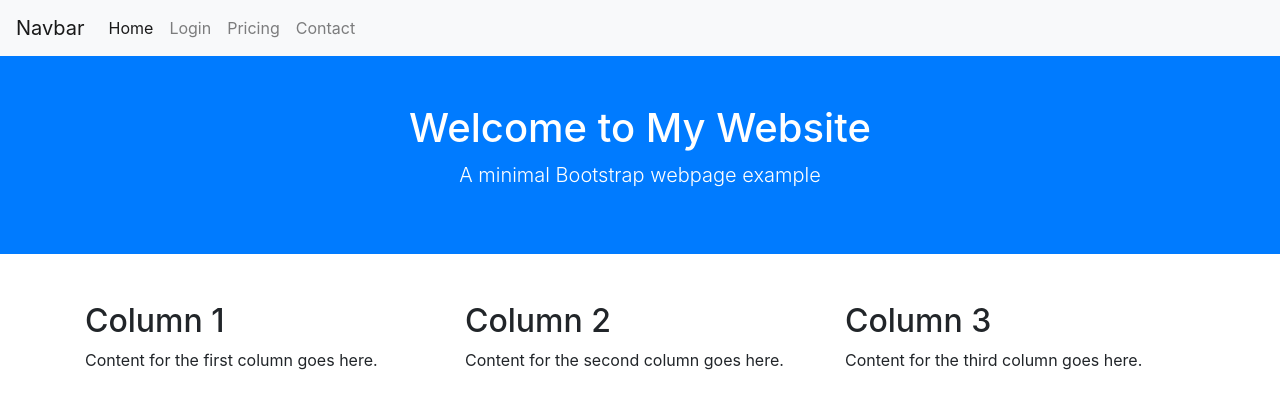
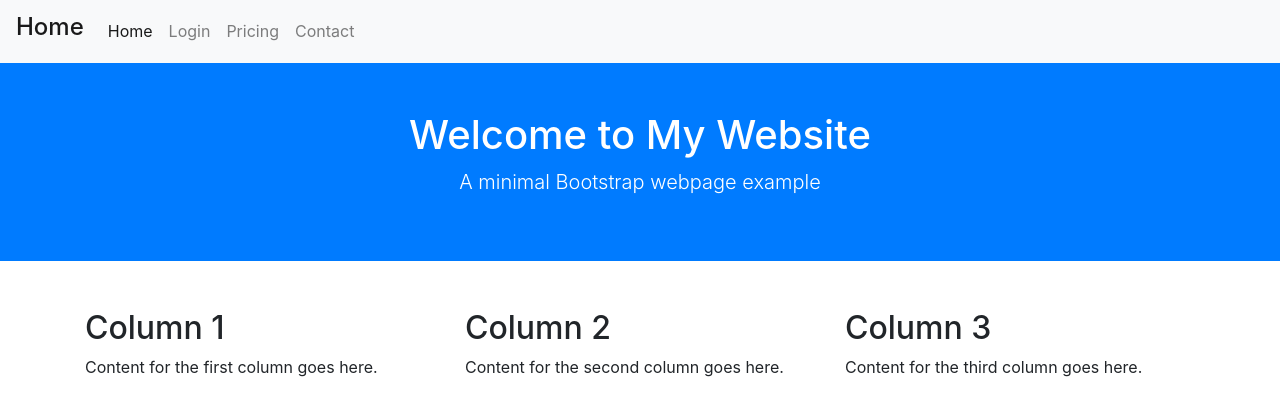
Before and after one commit to brickhill/sbs, a Django app: page / in a window 1280 px wide. Shown: the top 416 px of the page. Run offline with Django 4.2, Linux system fonts and the light colour scheme; some libraries are stand-ins or nearby versions.

Commit message:
Tweaks to BS

```diff
--- a/pages/templates/navbar.html
+++ b/pages/templates/navbar.html
@@ -2,7 +2,7 @@
 
 
 <nav class="navbar navbar-expand-lg navbar-light bg-light">
-    <a class="navbar-brand" href="#">Navbar</a>
+    <a class="navbar-brand" href="{% url 'home' %}"><h4>Home</h4></a>
     <button class="navbar-toggler" type="button" data-toggle="collapse" data-target="#navbarNav" aria-controls="navbarNav" aria-expanded="false" aria-label="Toggle navigation">
         <span class="navbar-toggler-icon"></span>
     </button>
```
